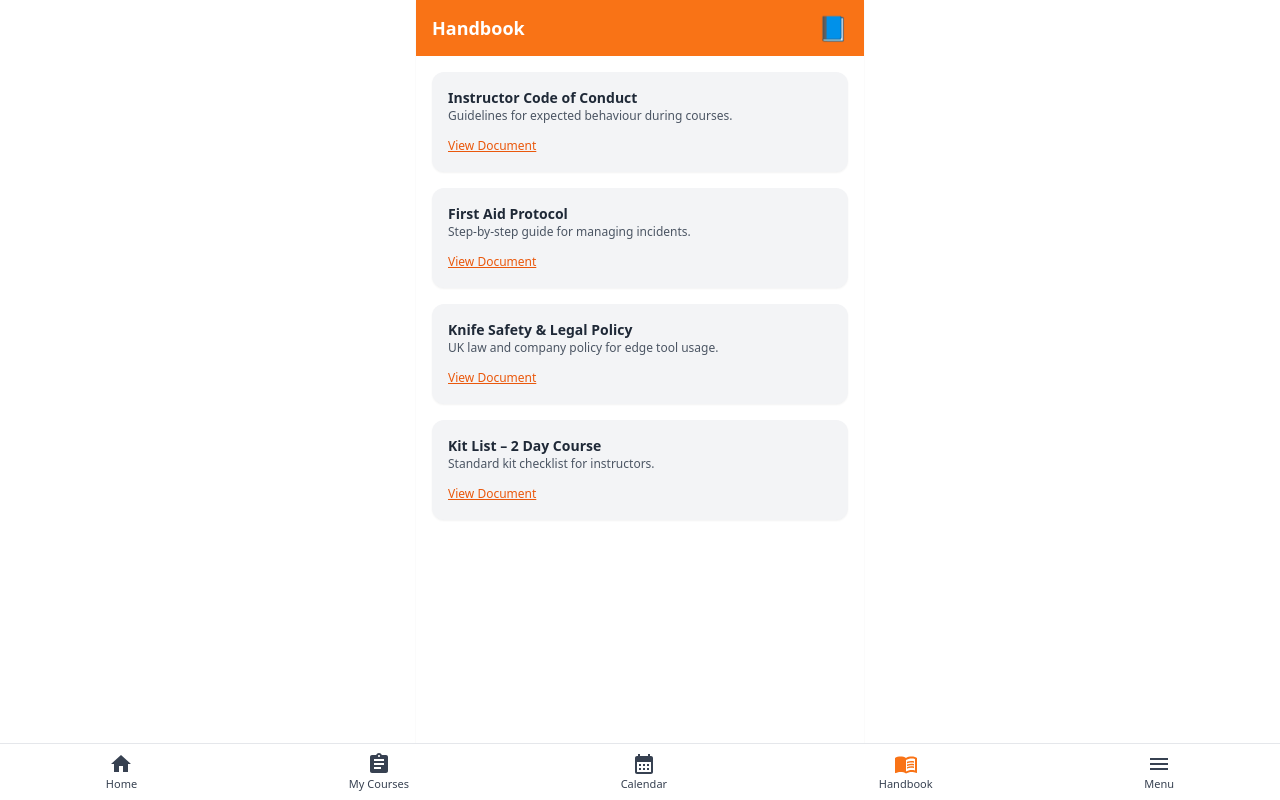
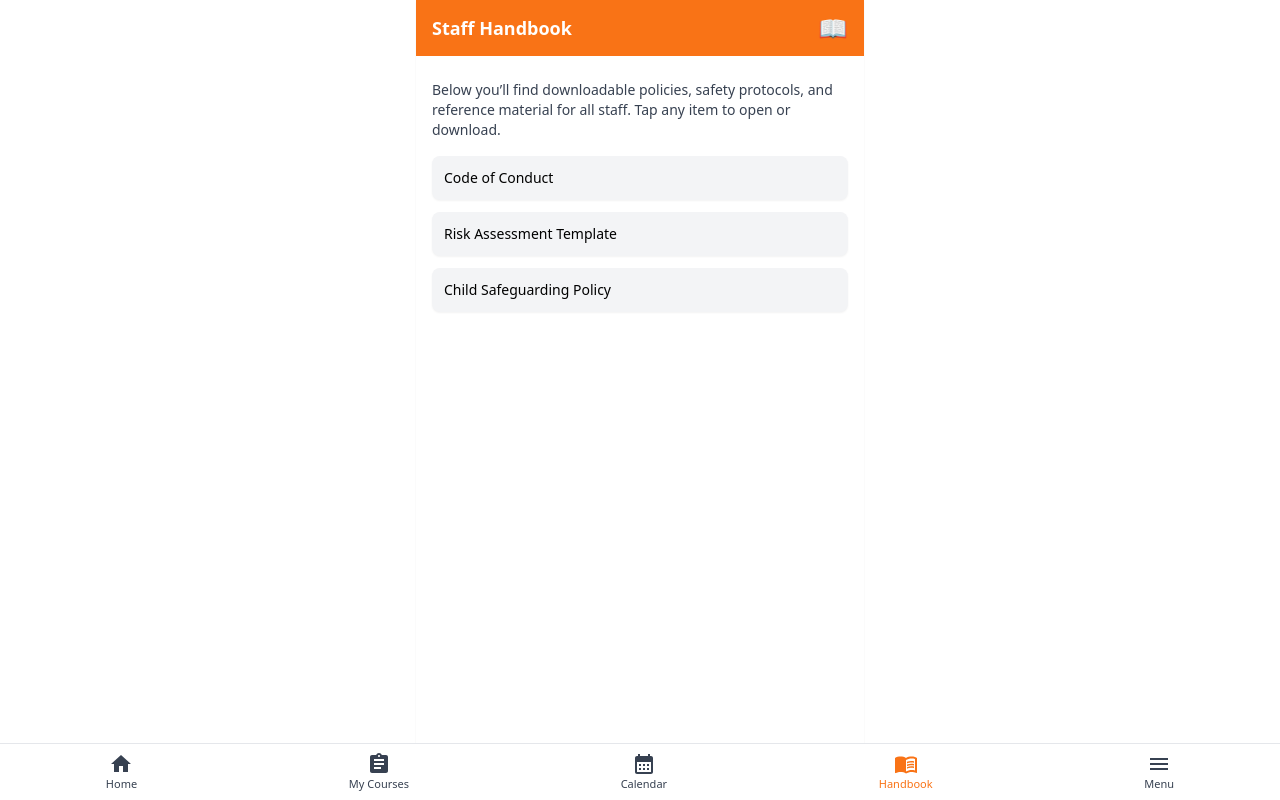
Before and after one commit to BUSHBOI95/Woodland-Ways-Portal-, a React (Vite) app: page /handbook in a window 1280 px wide. Built offline with nearby package versions, Linux system fonts and the light colour scheme.

Commit message:
Update Handbook.jsx

```diff
--- a/src/pages/Handbook.jsx
+++ b/src/pages/Handbook.jsx
@@ -1,78 +1,54 @@
-import React from 'react';
-import { Assignment, CalendarMonth, MenuBook, Menu, Home } from '@mui/icons-material';
+ import React from 'react';
+import { NavLink } from 'react-router-dom';
+import { Home, Assignment, CalendarMonth, MenuBook, Menu } from '@mui/icons-material';
 
 const Handbook = () => {
-  const documents = [
-    {
-      title: "Instructor Code of Conduct",
-      description: "Guidelines for expected behaviour during courses.",
-      link: "#"
-    },
-    {
-      title: "First Aid Protocol",
-      description: "Step-by-step guide for managing incidents.",
-      link: "#"
-    },
-    {
-      title: "Knife Safety & Legal Policy",
-      description: "UK law and company policy for edge tool usage.",
-      link: "#"
-    },
-    {
-      title: "Kit List – 2 Day Course",
-      description: "Standard kit checklist for instructors.",
-      link: "#"
-    }
-  ];
-
   return (
     <div className="max-w-md mx-auto bg-white min-h-screen shadow-sm flex flex-col justify-between">
 
       {/* Header */}
       <header className="flex items-center justify-between px-4 py-3 bg-orange-500 text-white">
-        <h1 className="text-lg font-semibold">Handbook</h1>
-        <div className="text-2xl">📘</div>
+        <h1 className="text-lg font-semibold">Staff Handbook</h1>
+        <div className="text-2xl">📖</div>
       </header>
 
-      {/* Document List */}
-      <div className="flex-1 overflow-y-auto px-4 py-4 space-y-4">
-        {documents.map((doc, i) => (
-          <div key={i} className="bg-gray-100 p-4 rounded-xl shadow-sm">
-            <h2 className="font-semibold text-gray-800 text-sm">{doc.title}</h2>
-            <p className="text-xs text-gray-600 mb-2">{doc.description}</p>
-            <a
-              href={doc.link}
-              className="inline-block text-xs text-orange-600 font-medium underline"
-            >
-              View Document
-            </a>
-          </div>
-        ))}
+      {/* Content */}
+      <div className="flex-1 overflow-y-auto px-4 py-6 space-y-4">
+        <p className="text-gray-700 text-sm">
+          Below you’ll find downloadable policies, safety protocols, and reference material for all staff. Tap any item to open or download.
+        </p>
+
+        {/* Example handbook items */}
+        <div className="space-y-3">
+          <div className="bg-gray-100 p-3 rounded-lg shadow-sm text-sm hover:bg-orange-50 transition">Code of Conduct</div>
+          <div className="bg-gray-100 p-3 rounded-lg shadow-sm text-sm hover:bg-orange-50 transition">Risk Assessment Template</div>
+          <div className="bg-gray-100 p-3 rounded-lg shadow-sm text-sm hover:bg-orange-50 transition">Child Safeguarding Policy</div>
+        </div>
       </div>
 
       {/* Bottom Navigation */}
       <footer className="fixed bottom-0 left-0 w-full bg-white border-t border-gray-200">
         <nav className="flex justify-around py-2 text-xs text-gray-700">
-          <div className="flex flex-col items-center">
+          <NavLink to="/" className="flex flex-col items-center">
             <Home fontSize="medium" />
             <span className="text-[11px]">Home</span>
-          </div>
-          <div className="flex flex-col items-center">
+          </NavLink>
+          <NavLink to="/my-courses" className="flex flex-col items-center">
             <Assignment fontSize="medium" />
             <span className="text-[11px]">My Courses</span>
-          </div>
-          <div className="flex flex-col items-center">
+          </NavLink>
+          <NavLink to="/calendar" className="flex flex-col items-center">
             <CalendarMonth fontSize="medium" />
             <span className="text-[11px]">Calendar</span>
-          </div>
-          <div className="flex flex-col items-center">
-            <MenuBook fontSize="medium" className="text-orange-500" />
+          </NavLink>
+          <NavLink to="/handbook" className="flex flex-col items-center text-orange-500">
+            <MenuBook fontSize="medium" />
             <span className="text-[11px]">Handbook</span>
-          </div>
-          <div className="flex flex-col items-center">
+          </NavLink>
+          <NavLink to="/menu" className="flex flex-col items-center">
             <Menu fontSize="medium" />
             <span className="text-[11px]">Menu</span>
-          </div>
+          </NavLink>
         </nav>
       </footer>
     </div>
```
